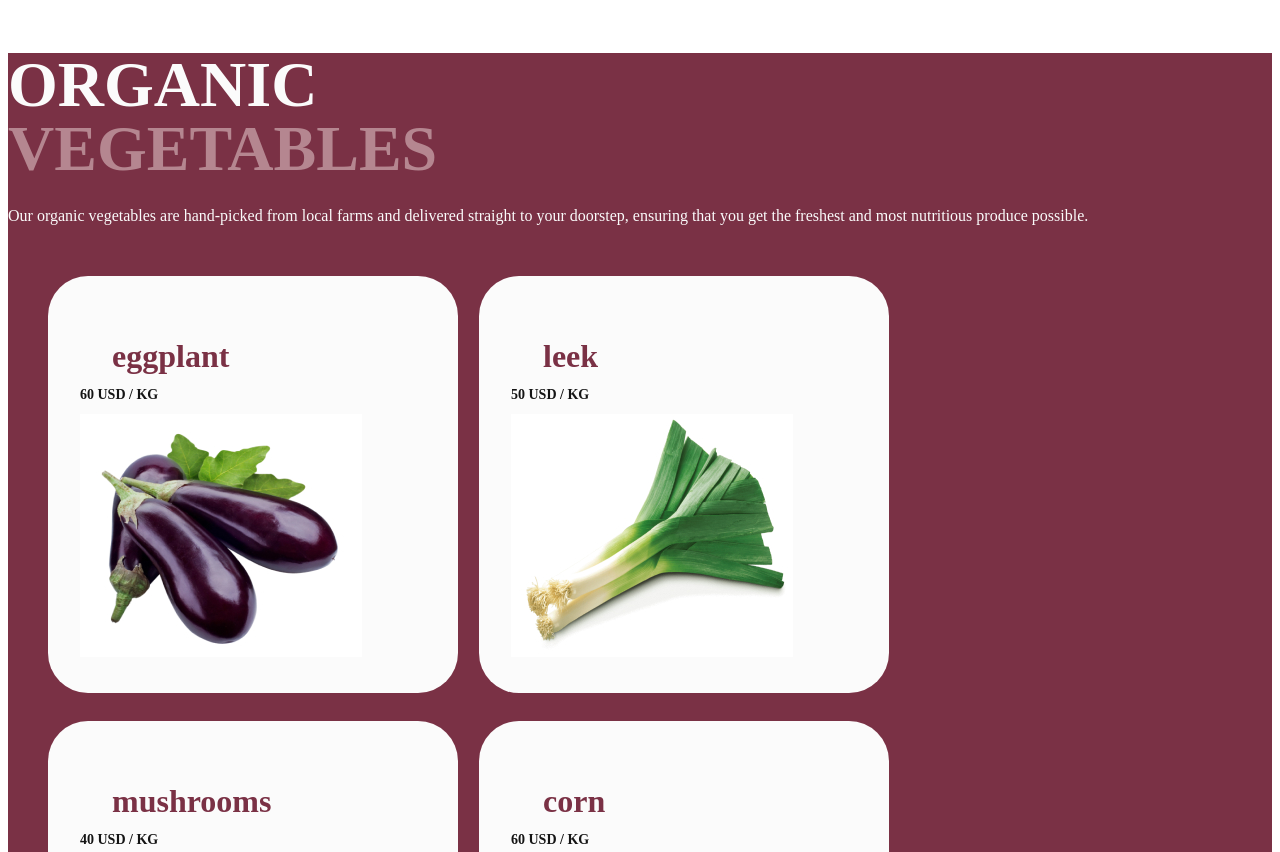
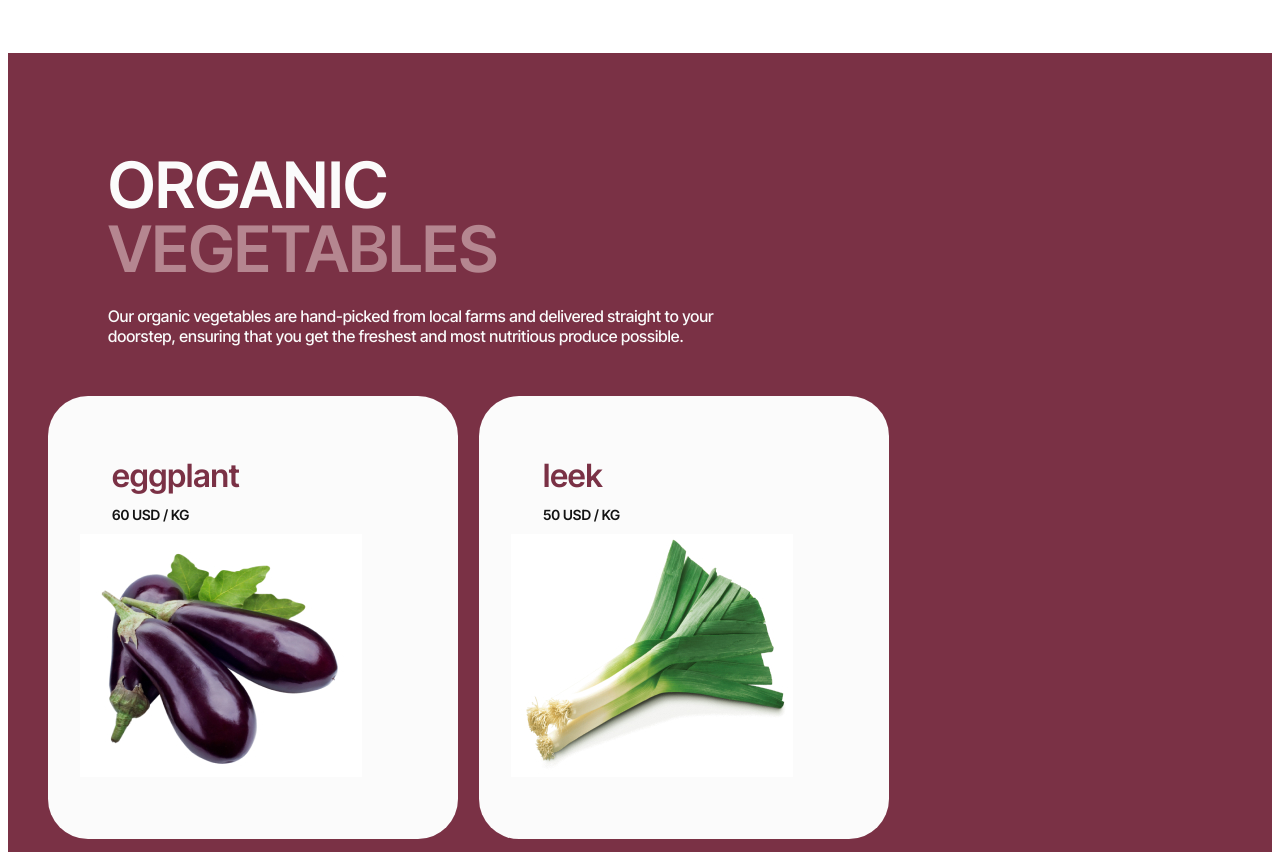
Before and after one commit to The-Comeback-Crew/green-harvest-project, a plain HTML site: page index.html in a window 1280 px wide. Shown: the top 852 px of the page. Drawn offline with Linux system fonts and the light colour scheme.

Commit message:
html css edited

```diff
--- a/css/styles.css
+++ b/css/styles.css
@@ -2,7 +2,8 @@
     background-color: #7A3145;
 }
 
-.section-title {
+.organic-section-title {
+    font-family: Inter Tight;
     font-weight: 600;
     font-size: 64px;
     line-height: 1em;
@@ -11,9 +12,12 @@
     color: #FBFBFB;
     margin-right: 118px;
     margin-bottom: 25px;
+    padding-top: 100px;
+    padding-left: 100px;
 }
 
-.highlight {
+.organic-highlight {
+    font-family: Inter Tight;
     font-weight: 600;
     font-size: 64px;
     line-height: 1em;
@@ -23,12 +27,16 @@
     color: rgba(240, 220, 220, 0.5);
 }
 
-.section-text {
+.organic-section-text {
+    width: 626px;
+    gap: 25px;
+    font-family: Inter Tight;
     font-weight: 500;
     font-size: 16px;
     line-height: 1.25em;
     color: #FBFBFB;
     margin-bottom: 50px;
+    padding-left: 100px;
 }
 
 .vegetables-ul {
@@ -37,10 +45,12 @@
     list-style-type: none;
 }
 
-.vegetables-list{
+.vegetables-list {
     background-color: #FBFBFB;
-    width: 346px;
+    width: 346px ;
+    height: 379px;
     border-radius: 40px;
+    padding-left: 100px;
     padding: 32px;
     margin-right: 21px;
     margin-bottom: 28px;
@@ -48,17 +58,19 @@
 }
 
 .vegetables-title {
+    font-family: Inter Tight;
     font-weight: 600;
     font-size: 32px;
     line-height: 1em;
     letter-spacing: -1.5;
     text-transform: lowercase;
     color: #7A3145;
-    padding-left: 32px;
+    margin-left: 32px;
     margin-bottom: 12px;
 }
 
 .vegetables-text {
+    font-family: Inter Tight;
     font-weight: 600;
     font-size: 14px;
     line-height: 18px;
@@ -66,4 +78,5 @@
     text-transform: uppercase;
     color: #141414;
     margin-bottom: 10px;
+    margin-left: 32px;
 }
--- a/index.html
+++ b/index.html
@@ -19,10 +19,11 @@
         <!--ORGANIC VEGETABLES-->
         <section class="organic-vegetables">
         <div class="container-vegetables">
-            <h2 class="section-title">ORGANIC <span class="highlight">VEGETABLES</span></h2>
-            <p class="section-text">Our organic vegetables are hand-picked from local farms and delivered straight to your
+            <h2 class="organic-section-title">ORGANIC <span class="organic-highlight">VEGETABLES</span></h2>
+            <p class="organic-section-text">Our organic vegetables are hand-picked from local farms and delivered straight to your
                 doorstep,
                 ensuring that you get the freshest and most nutritious produce possible.</p>
+
 
                 <ul class="vegetables-ul">
 
```
